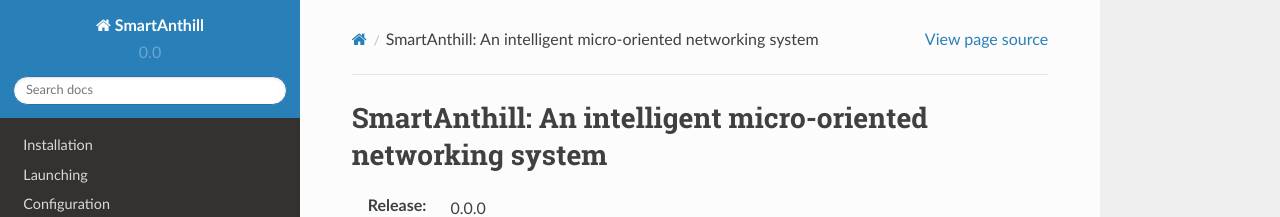
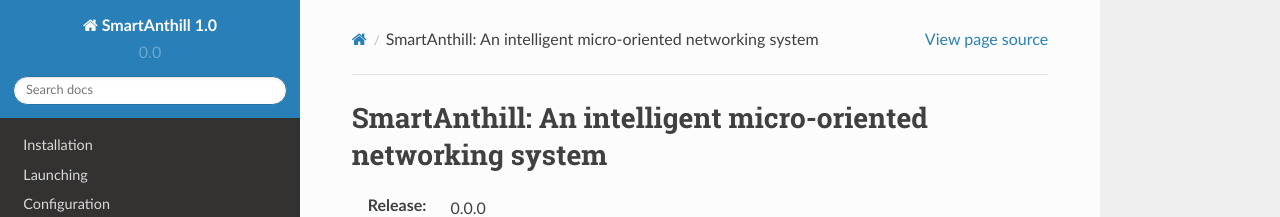
Before and after one commit to smartanthill/smartanthill1_0, a Sphinx documentation site: the page built from docs/index.rst, in a window 1280 px wide. Shown: the top 217 px of the page. Built offline with Sphinx 7.4.7 and the Read the Docs theme 2.0.0, drawn with Linux system fonts in a browser that asks for light colours.

Commit message:
Update with SmartAnthill 1.0

```diff
--- a/docs/conf.py
+++ b/docs/conf.py
@@ -44,7 +44,7 @@ source_suffix = '.rst'
 master_doc = 'index'
 
 # General information about the project.
-project = u'SmartAnthill'
+project = u'SmartAnthill 1.0'
 copyright = u'2013-2014, Ivan Kravets'
 
 # The version info for the project you're documenting, acts as replacement for
@@ -242,8 +242,8 @@ man_pages = [
 # (source start file, target name, title, author,
 #  dir menu entry, description, category)
 texinfo_documents = [
-  ('index', 'SmartAnthill', u'SmartAnthill Documentation',
-   u'Ivan Kravets', 'SmartAnthill', 'One line description of project.',
+  ('index', 'SmartAnthill 1.0', u'SmartAnthill Documentation',
+   u'Ivan Kravets', 'SmartAnthill 1.0', 'One line description of project.',
    'Miscellaneous'),
 ]
 
```
